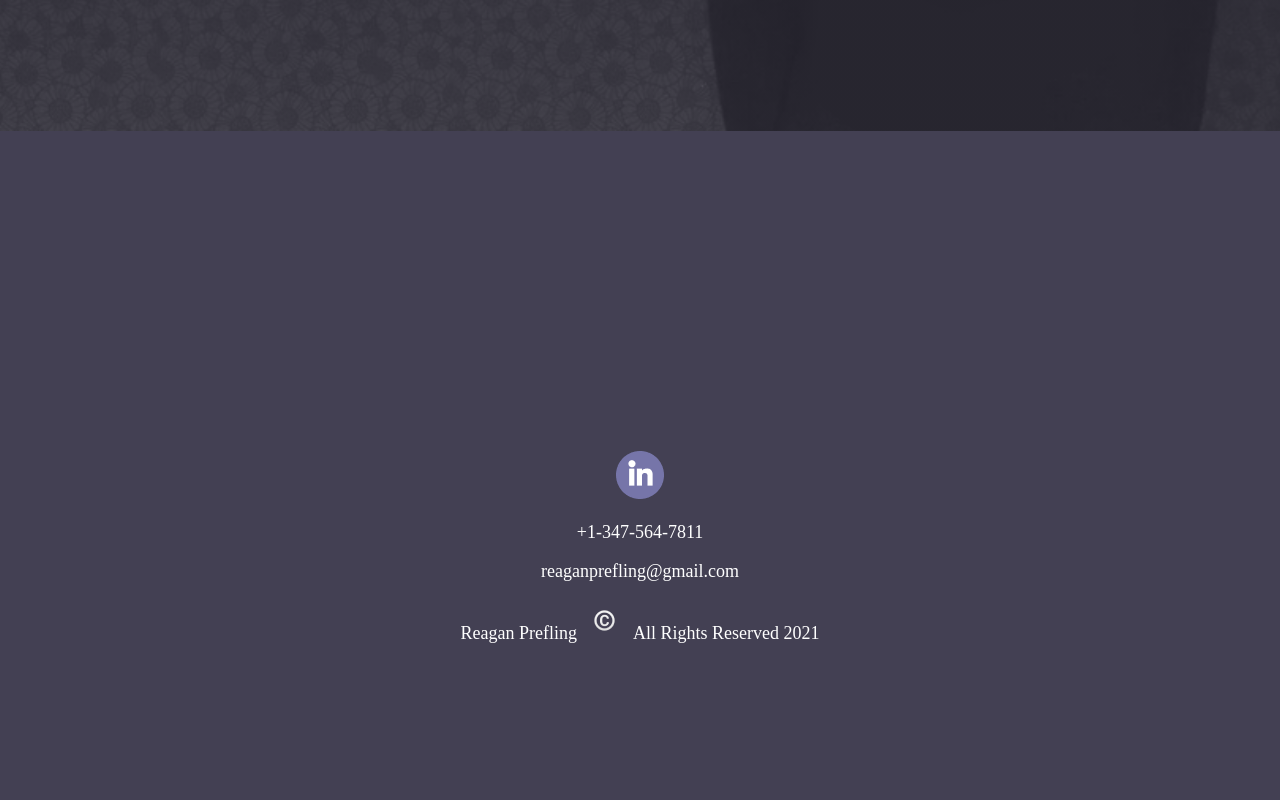
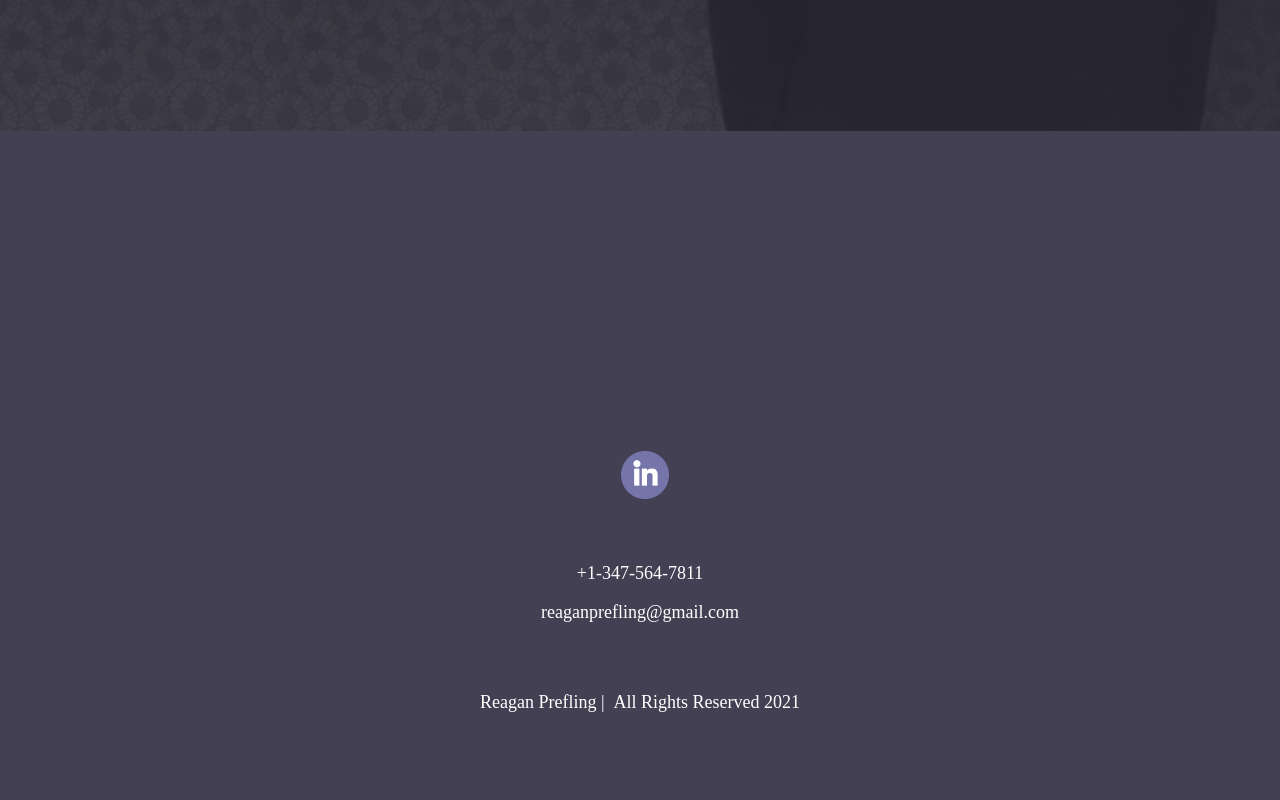
Before and after one commit to Rpref/UX_UI_HW_17, a plain HTML site: page index.html in a window 1280 px wide. Shown: the part 720-1520 px from the top of the page. Drawn offline with Linux system fonts and the light colour scheme; files whose address does not match are found by name.

Commit message:
updates to homepage_4-15-21

```diff
--- a/css/style.css
+++ b/css/style.css
@@ -34,6 +34,9 @@ nav {
  }
 
  .topnav-centered  {
+  background-image: url(../images/RP\ logo_white.png);
+  background-repeat: no-repeat;
+  background-size: 54px 62px;
   float: none;
   position: absolute;
   top: 50%;
@@ -109,6 +112,7 @@ h1 {
   z-index: 2;
   background-color: #434053;
   padding: 25%;
+  margin-bottom: 1%;
   background-color: none;
   background-position: center;
   text-align: center;
@@ -118,9 +122,21 @@ h1 {
   font-family: 'Montserrat'
 }
 
+.linkedInIcon {
+  background-image: url(../images/linkedin\ logo.png);
+  margin-left: 47%;
+  margin-bottom: 10%;
+  height: 48px;
+  width: 48px;
+}
+
 .name, .copyright, .rightsReserved {
     display: inline-block;
     text-align: center;
-    padding:5px;
+    padding:0;
     margin-left: 0%;
 }
+
+.email {
+  margin-bottom: 8%;
+}
--- a/index.html
+++ b/index.html
@@ -13,7 +13,7 @@
             </div>
 
             <div class="topnav-centered">
-                <img id="logo" src="C:\Users\ReaganPrefling\OneDrive - Fed By Threads, LLC\Desktop\GitHub\code\UX_UI_HW_17\images\RP logo_white.png" alt="Logo">
+                <div id="logo"></div>
             </div>
 
             <div class="right-links">
@@ -40,11 +40,12 @@
     </section>
 
     <section class="footer">
-        <img src="C:\Users\ReaganPrefling\OneDrive - Fed By Threads, LLC\Desktop\GitHub\code\UX_UI_HW_17\images\linkedin logo.png" alt="LinkedIn" width="48" height="48">
+        <div class="linkedInIcon">
+        </div>
         <p class="phone">+1-347-564-7811</p>
         <p class="email">reaganprefling@gmail.com</p>
-        <p class="name">Reagan Prefling</p>
-        <img class="copyright" src="C:\Users\ReaganPrefling\OneDrive - Fed By Threads, LLC\Desktop\GitHub\code\UX_UI_HW_17\images\copyright_white.png" width="27" height="27">
+        <p class="name">Reagan Prefling    |  </p>
+        <div class="copyright"></div>
         <p class="rightsReserved">All Rights Reserved 2021</p>
     </section>
 
```
